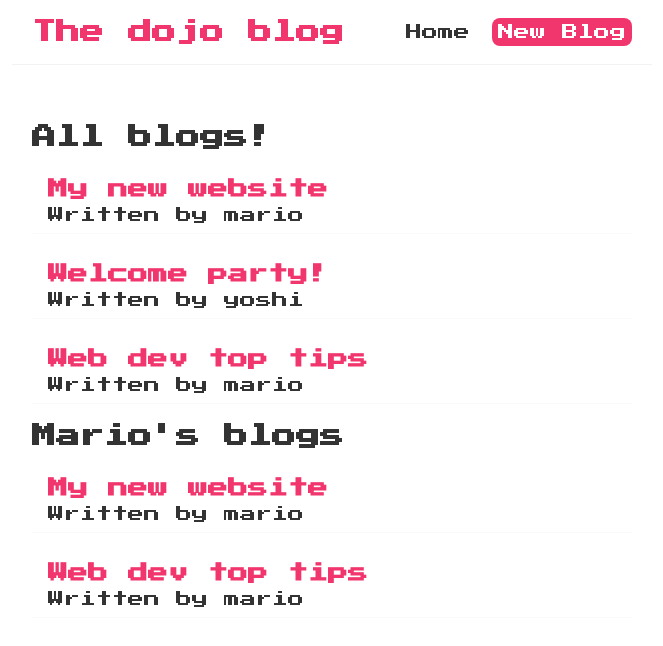
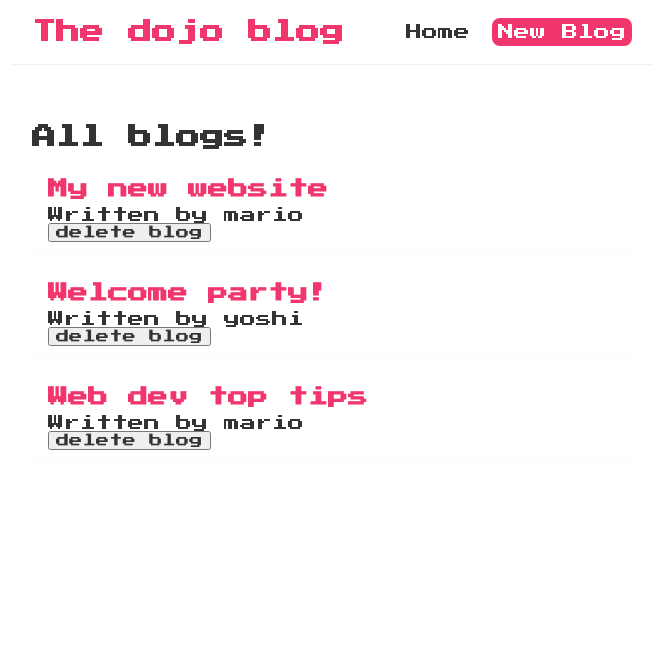
Before and after one commit to Panibo/dojo-blog, a React (Vite) app: page / in a window 1280 px wide. Shown: the top 646 px of the page, without its empty margins (308-971 px from the left). Built offline with nearby package versions, Linux system fonts and the light colour scheme.

Commit message:
Lesson 13

```diff
--- a/src/BlogList.jsx
+++ b/src/BlogList.jsx
@@ -1,4 +1,4 @@
-const BlogList = ({ blogs, title }) => {
+const BlogList = ({ blogs, title, handleDelete }) => {
 
     return (
         <div className="blog-list">
@@ -7,6 +7,7 @@ const BlogList = ({ blogs, title }) => {
                 <div className="blog-preview" key={blog.id}>
                     <h2>{blog.title}</h2>
                     <p>Written by {blog.author}</p>
+                    <button onClick={() => handleDelete(blog.id)}>delete blog</button>
                 </div>
             ))}
         </div>
--- a/src/Home.jsx
+++ b/src/Home.jsx
@@ -9,10 +9,15 @@ const Home = () => {
         { title: "Web dev top tips", body: "lorem ipsum...", author: "mario", id: 3 }
     ]);
 
+    const handleDelete = (id) => {
+        const newBlogs = blogs.filter(blog => blog.id !== id);
+
+        setBlogs(newBlogs);
+    }
+
     return (
         <div className="home">
-            <BlogList blogs={blogs} title="All blogs!" />
-            <BlogList blogs={blogs.filter((blog) => blog.author === 'mario')} title="Mario's blogs" />
+            <BlogList blogs={blogs} title="All blogs!" handleDelete={handleDelete} />
         </div>
     );
 }
@@ -33,5 +38,10 @@ const [name, setName] = useState("mario");
 
 setName is a function that can be used to change the value of name.
 ---
+Functions can be passed as props to other components. For example:
 
+<BlogList blogs={blogs} title="All blogs!" handleDelete={handleDelete} />
+
+Where handleDelete is the prop name and handleDelete is the function that is passed as a prop.
+---
 */
```
